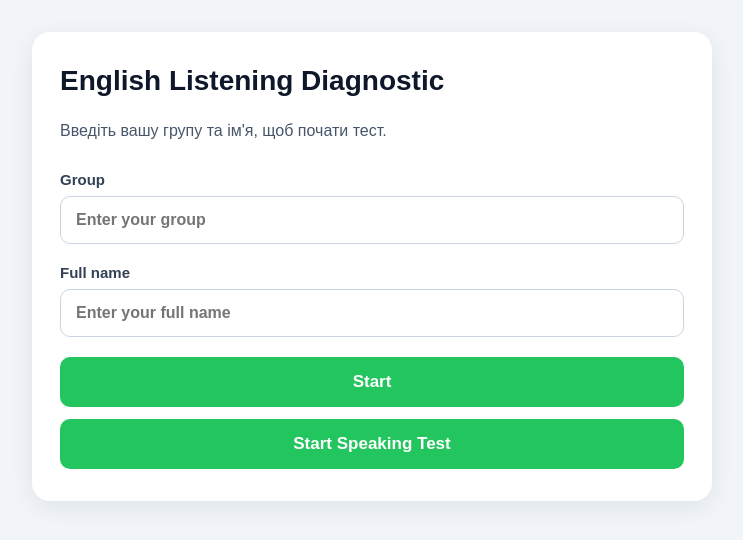
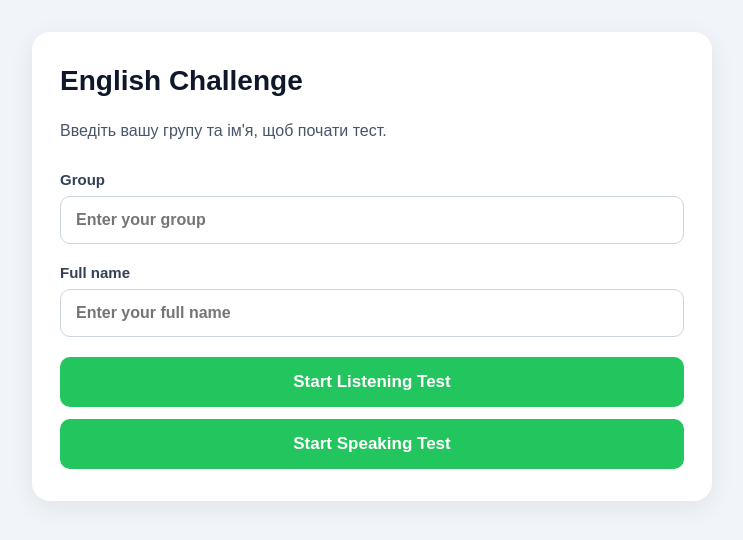
Before and after one commit to iiap-dev/listening-diagnostic, a React (Vite) app: page / in a window 1280 px wide. Shown: the top 540 px of the page, without its empty margins (268-1011 px from the left). Built offline with nearby package versions, Linux system fonts and the light colour scheme.

Commit message:
Add listening and speaking test modes

```diff
--- a/src/App.tsx
+++ b/src/App.tsx
@@ -254,6 +254,9 @@ const uploadTaskRecording = async (
 }
 
 
+    const testMode = new URLSearchParams(window.location.search).get('test')
+
+
     const handleStart = () => {
       if (!group.trim() || !fullName.trim()) return
 
@@ -356,7 +359,7 @@ const uploadTaskRecording = async (
     return (
       <main className="app">
         <section className="card start-card">
-          <h1>English Listening Diagnostic</h1>
+          <h1>English Challenge</h1>
 
           <p className="intro">
             Введіть вашу групу та ім'я, щоб почати тест.
@@ -386,14 +389,18 @@ const uploadTaskRecording = async (
               <p>{uploadMessage}</p>
             )}
 
+
+            {testMode !== 'speaking' && (
               <button
                 className="primary-button"
                 onClick={handleStart}
                 disabled={!group.trim() || !fullName.trim()}
               >
-            Start
+                Start Listening Test
               </button>
+            )}
 
+            {testMode !== 'listening' && (
               <button
                 className="primary-button"
                 type="button"
@@ -402,6 +409,8 @@ const uploadTaskRecording = async (
               >
                 Start Speaking Test
               </button>
+            )}
+
         </section>
       </main>
     )
@@ -497,7 +506,11 @@ const uploadTaskRecording = async (
             </p>
 
             <div className="speaking-controls">
+              <p className="recording-notice">
+                    Ваша відповідь не повинна займати більше 1 хвилини.
+              </p>
               {!recordedAudioUrl && (
+              <>
                   <button
                     className="record-button"
                     type="button"
@@ -505,6 +518,7 @@ const uploadTaskRecording = async (
                   >
                     {isRecording ? 'Stop recording' : 'Start recording'}
                   </button>
+                </>
                 )}
 
               {recordedAudioUrl && (
--- a/src/styles.css
+++ b/src/styles.css
@@ -411,3 +411,17 @@ input[type='text']:focus {
 .primary-button + .primary-button {
   margin-top: 12px;
 }
+
+
+.recording-notice {
+  margin: 16px 0;
+  padding: 12px 16px;
+  border-left: 4px solid #d97706;
+  border-radius: 6px;
+  background-color: #fff7ed;
+  color: #9a3412;
+  font-size: 0.95rem;
+  font-weight: 500;
+  line-height: 1.5;
+  text-align: left;
+}
```
Lines whose indentation alone changed are shown as unchanged.
